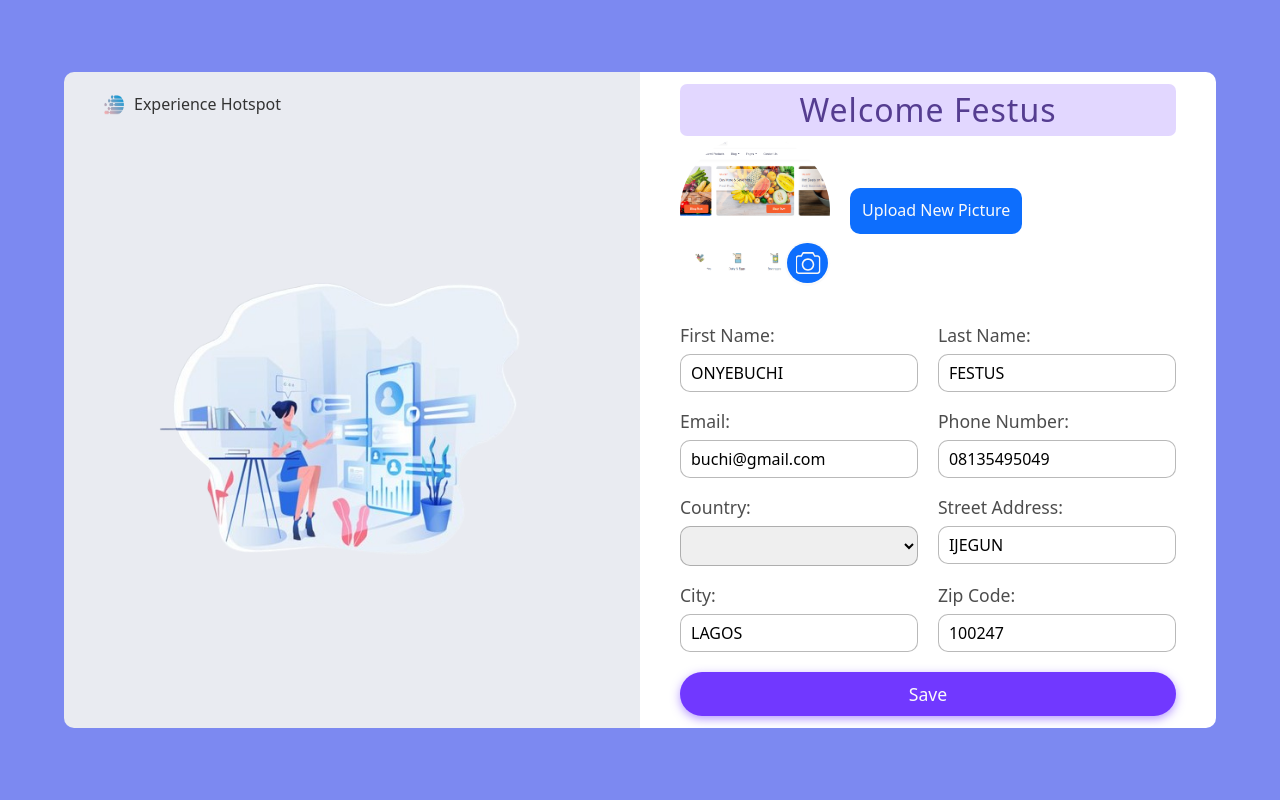
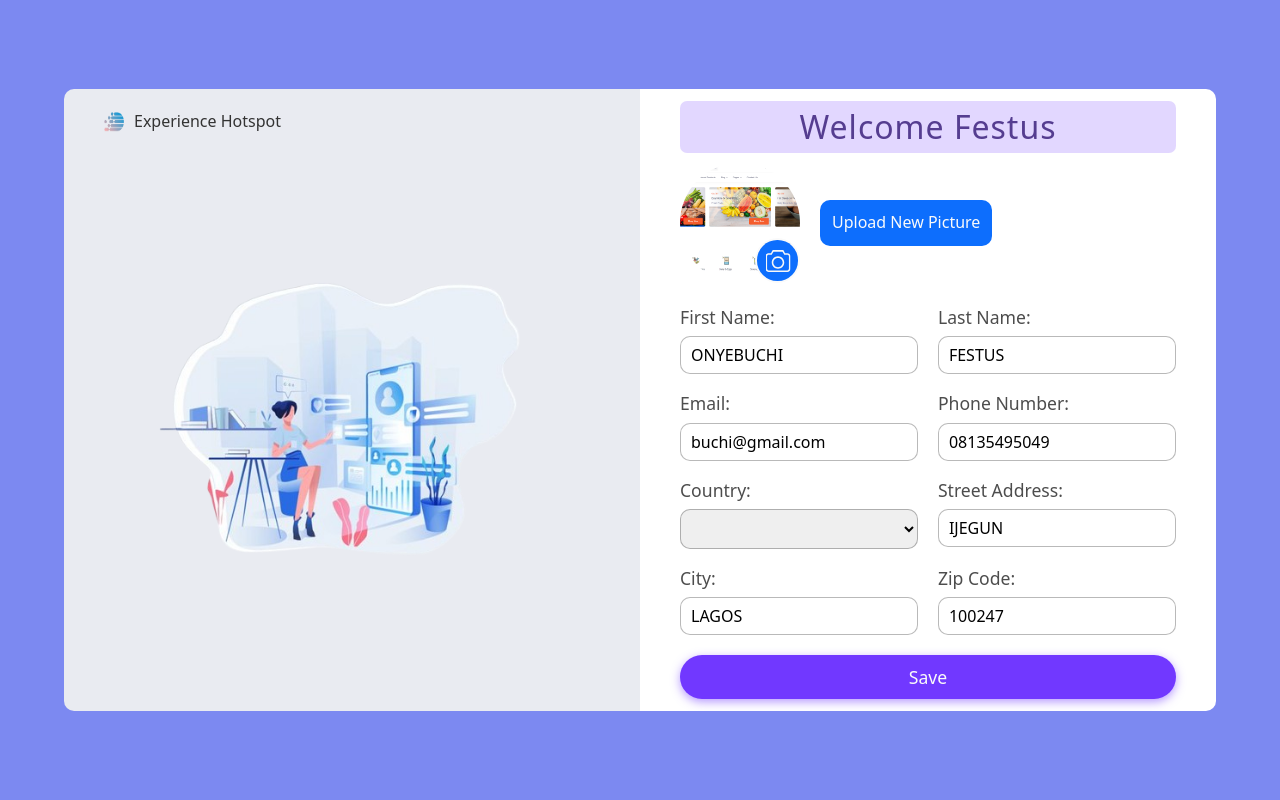
Before and after one commit to Buchi77344/booking, a Django app: page /profile in a window 1280 px wide. Run offline with Django 5.2, Linux system fonts and the light colour scheme; a user stored in the database is signed in; data comes from the database, SQL or seed files in the repository; both versions use the stored data as it was after the commit; lists and menus that the app fills with data are empty.

Commit message:
commit changes

```diff
--- a/base/static/css/style.css
+++ b/base/static/css/style.css
@@ -1204,7 +1204,8 @@ span.mobile.search-icon svg path{
     /* border: 1px solid hsl(0deg 0% 30% / 37%); */
     text-align: center;
     letter-spacing: 1px;
-    border-radius: 7px
+    border-radius: 7px;
+    margin-bottom: 10px;
 }
 
 .profile-pic-container{
@@ -1284,8 +1285,8 @@ span.mobile.search-icon svg path{
 }
 
 .profile-picture-img{
-    width: 150px;
-    height: 150px;
+    width: 120px;
+    height: 120px;
     object-fit: cover;
     border-radius: 50%;
 }
--- a/base/templates/profile.html
+++ b/base/templates/profile.html
@@ -28,8 +28,6 @@
                         <span class = "logo-text">Experience Hotspot</span>
                     </a>
                     <h2 class = "profile-welcome-head">Welcome Festus</h2>
-                    <form class= "profile-form flex-column gp-15" method="POST" enctype="multipart/form-data">
-                        {% csrf_token %}
                     <div class="profile-pic-container flex gp-20">
                         <div class="profile-img-container">
                             {% if userprofile.profile_picture %}
@@ -53,6 +51,9 @@
                         <label class="label-profile_picture" for="profile_picture">Upload New Picture</label>
                         <input class="input-profile_picture" required type="file" id="profile_picture" name="profile_picture">
                     </div>
+                    <form class= "profile-form flex-column gp-15" method="POST" enctype="multipart/form-data">
+                        {% csrf_token %}
+
                         <div class="input-side-container">
                             <div class="input-container">
                                 <label class= "form-label" for="first_name">First Name:</label>
```
Also changed, not shown: db.sqlite3, media/profile_pictures/bg-1.jpg (added), media/profile_pictures/bg-3.jpg (added). Lines whose indentation alone changed are shown as unchanged.
